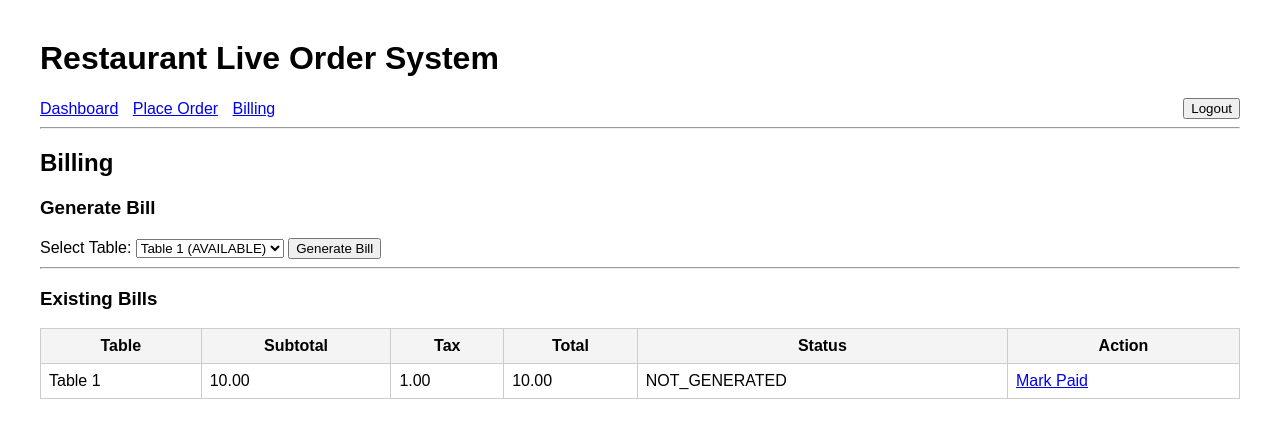
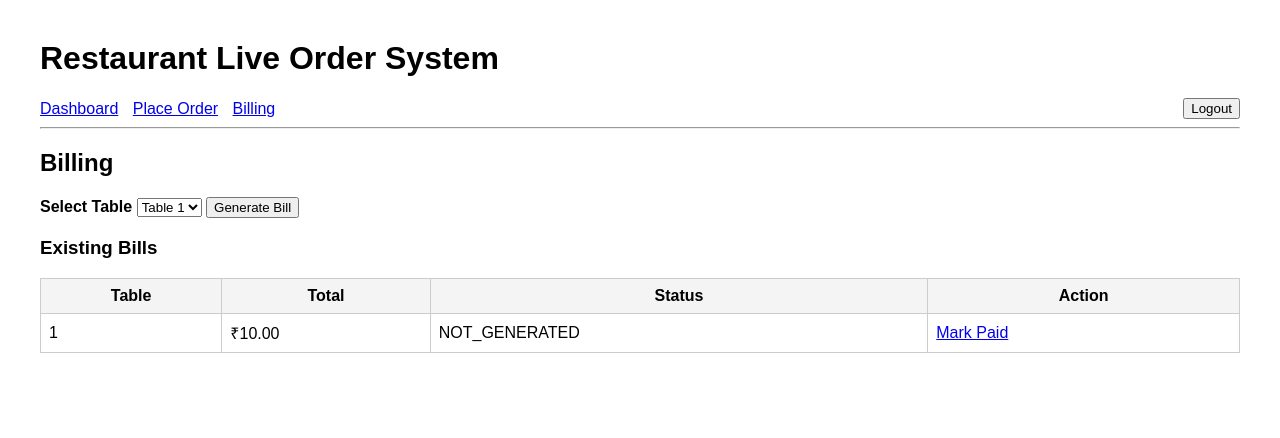
Before and after one commit to kesavan46/Restaurant-Live-Table-Order-Billing-System, a Django app: template restaurant/templates/billing.html in a window 1280 px wide. Shown: the top 438 px of the page. Run offline with Django 5.2, Linux system fonts and the light colour scheme; the template is opened without the code that fills it: values that come from a table or form of the project are taken from there, others are empty; tables that the repository leaves empty hold one stand-in row (values such as "Sample post").

Commit message:
Improve billing.html layout and styling
Updated billing template to enhance UI elements and formatting.

```diff
--- a/restaurant/templates/billing.html
+++ b/restaurant/templates/billing.html
@@ -1,36 +1,29 @@
 {% extends "base.html" %}
 {% block content %}
-
 <h2>Billing</h2>
 
 {% if error %}
 <p style="color:red;">{{ error }}</p>
 {% endif %}
 
-<h3>Generate Bill</h3>
-
 <form method="post">
     {% csrf_token %}
-    <label>Select Table:</label>
+    <label><strong>Select Table</strong></label>
     <select name="table" required>
         {% for table in tables %}
         <option value="{{ table.id }}">
-            Table {{ table.table_number }} ({{ table.status }})
+            Table {{ table.table_number }}
         </option>
         {% endfor %}
     </select>
-    <button type="submit">Generate Bill</button>
+    <button class="btn btn-primary">Generate Bill</button>
 </form>
-
-<hr>
 
 <h3>Existing Bills</h3>
 
 <table>
     <tr>
         <th>Table</th>
-        <th>Subtotal</th>
-        <th>Tax</th>
         <th>Total</th>
         <th>Status</th>
         <th>Action</th>
@@ -38,14 +31,16 @@
 
     {% for bill in bills %}
     <tr>
-        <td>Table {{ bill.table.table_number }}</td>
-        <td>{{ bill.subtotal }}</td>
-        <td>{{ bill.tax }}</td>
-        <td>{{ bill.total }}</td>
-        <td>{{ bill.status }}</td>
+        <td>{{ bill.table.table_number }}</td>
+        <td>₹{{ bill.total }}</td>
+        <td>
+            <span class="badge {{ bill.status }}">{{ bill.status }}</span>
+        </td>
         <td>
             {% if bill.status != "PAID" %}
-            <a href="/billing/pay/{{ bill.id }}/">Mark Paid</a>
+            <a class="btn btn-success" href="/billing/pay/{{ bill.id }}/">
+                Mark Paid
+            </a>
             {% else %}
             Paid
             {% endif %}
```
